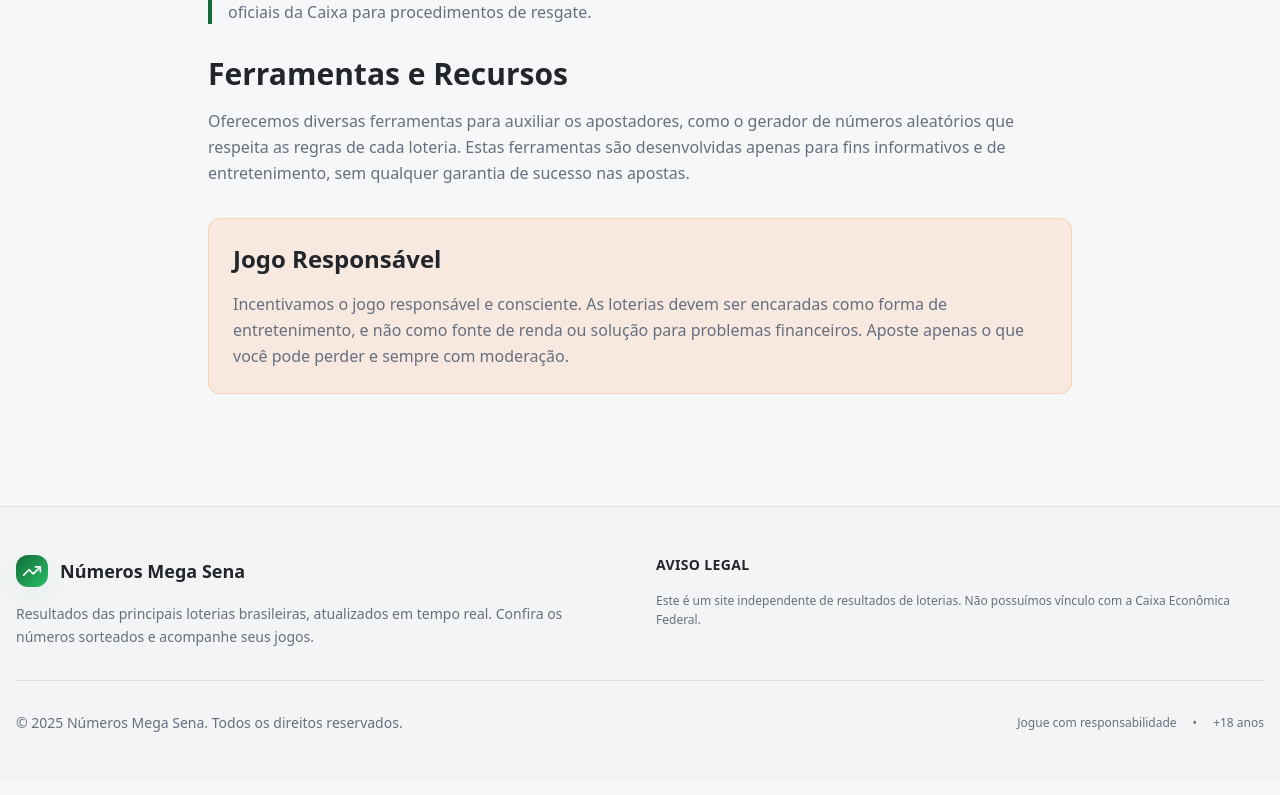
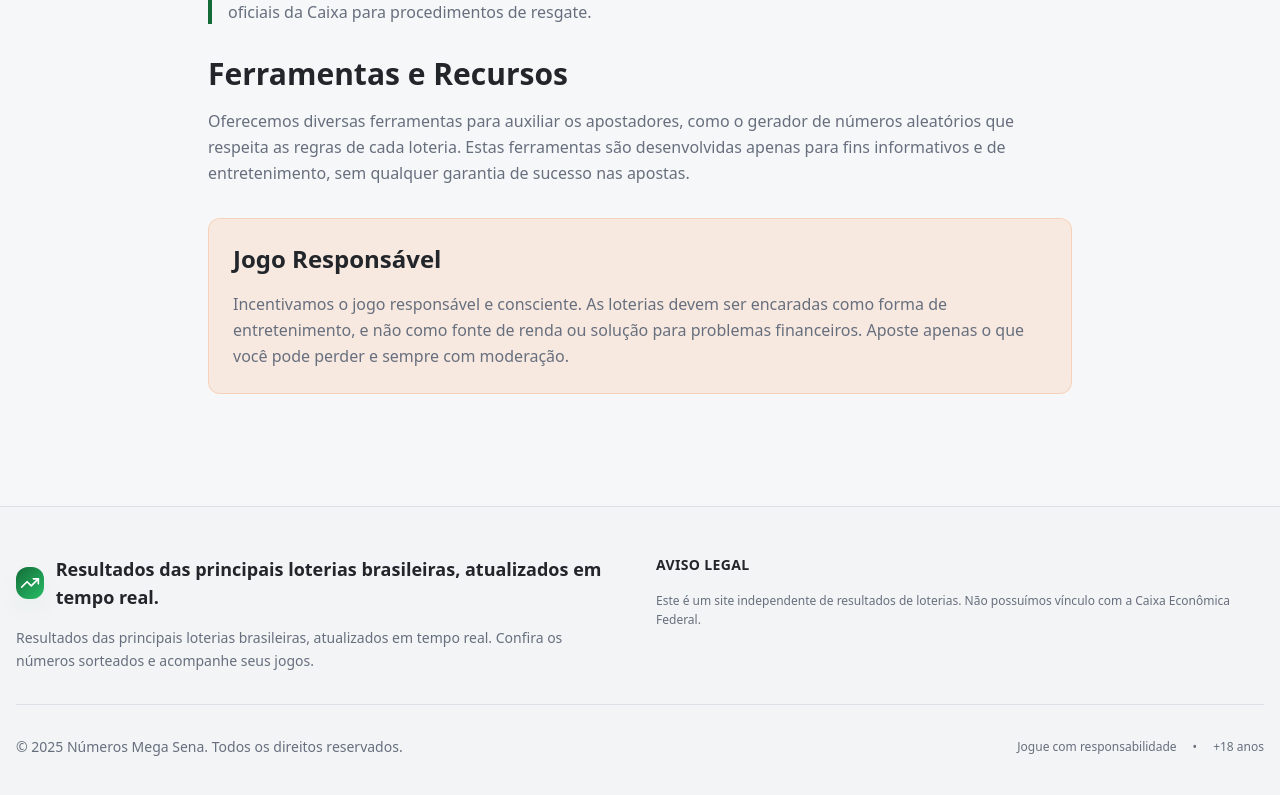
Before and after one commit to OnofreBR/sorteio-agil, a React (Vite) app: page /sobre in a window 1280 px wide. Shown: the part 1635-2430 px from the top of the page. Built offline with nearby package versions, Linux system fonts and the light colour scheme; the HTML template or start-up script is replaced by a standard one.

Commit message:
Visual edit in Lovable

```diff
--- a/src/components/Footer.tsx
+++ b/src/components/Footer.tsx
@@ -11,7 +11,7 @@ const Footer = () => {
               <div className="w-8 h-8 bg-gradient-hero rounded-lg flex items-center justify-center shadow-lottery">
                 <TrendingUp className="w-5 h-5 text-primary-foreground" />
               </div>
-              <span className="text-lg font-bold text-foreground">Números Mega Sena</span>
+              <span className="text-lg font-bold text-foreground">Resultados das principais loterias brasileiras, atualizados em tempo real. </span>
             </Link>
             <p className="text-sm text-muted-foreground leading-relaxed">
               Resultados das principais loterias brasileiras, atualizados em tempo real.
```
